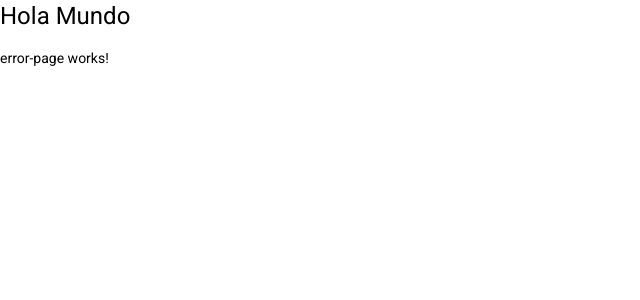
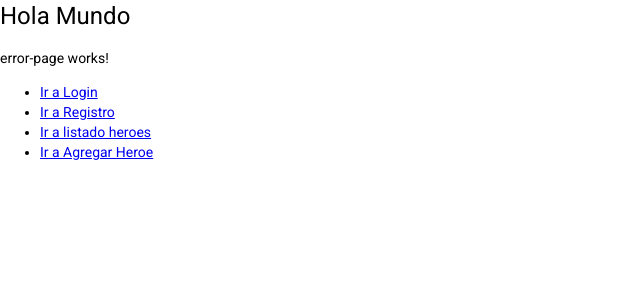
Before and after one commit to FelipeEspinozaa/Angular_heroesApp, an Angular app: page /404 in a window 1280 px wide. Shown: the top 300 px of the page, without its empty margins (0-640 px from the left). Built offline with nearby package versions, Linux system fonts and the light colour scheme.

Commit message:
feat: rutas hijas y lazy load

```diff
--- /dev/null
+++ b/src/app/app-routing.module.ts
@@ -0,0 +1,35 @@
+import { NgModule } from '@angular/core';
+import { Routes, RouterModule } from '@angular/router';
+
+import { ErrorPageComponent } from './shared/error-page/error-page.component';
+
+const routes: Routes = [
+  {
+    path: "auth",
+    loadChildren: () => import('./auth/auth.module').then( module => module.AuthModule ) //esto es una promesa
+  },
+  {
+    path: "heroes",
+    loadChildren: () => import('./heroes/heroes.module').then( module => module.HeroesModule )
+  },
+  {
+    path: '404',
+    component: ErrorPageComponent
+  },
+  {
+    path: "**",
+    // component: ErrorPageComponent
+    redirectTo: '404'
+  }
+]
+
+
+@NgModule({
+  imports: [
+    RouterModule.forRoot( routes )
+  ],
+  exports: [
+    RouterModule
+  ]
+})
+export class AppRoutingModule { }
--- a/src/app/app.component.html
+++ b/src/app/app.component.html
@@ -1,3 +1,3 @@
 <h1>Hola Mundo</h1>
 
-<app-error-page></app-error-page>
+<router-outlet></router-outlet>
--- a/src/app/auth/auth.module.ts
+++ b/src/app/auth/auth.module.ts
@@ -1,7 +1,10 @@
 import { NgModule } from '@angular/core';
 import { CommonModule } from '@angular/common';
+
+
 import { LoginComponent } from './pages/login/login.component';
 import { RegistroComponent } from './pages/registro/registro.component';
+import { AuthRoutingModule } from './auth-routing.module';
 
 
 
@@ -11,7 +14,8 @@ import { RegistroComponent } from './pages/registro/registro.component';
     RegistroComponent
   ],
   imports: [
-    CommonModule
+    CommonModule,
+    AuthRoutingModule
   ]
 })
 export class AuthModule { }
--- a/src/app/heroes/heroes.module.ts
+++ b/src/app/heroes/heroes.module.ts
@@ -5,6 +5,8 @@ import { BuscarComponent } from './pages/buscar/buscar.component';
 import { HeroeComponent } from './pages/heroe/heroe.component';
 import { HomeComponent } from './pages/home/home.component';
 import { ListadoComponent } from './pages/listado/listado.component';
+
+import { HeroesRoutingModule } from './heroes-routing.module';
 
 
 
@@ -17,7 +19,8 @@ import { ListadoComponent } from './pages/listado/listado.component';
     ListadoComponent
   ],
   imports: [
-    CommonModule
+    CommonModule,
+    HeroesRoutingModule
   ]
 })
 export class HeroesModule { }
--- a/src/app/shared/error-page/error-page.component.html
+++ b/src/app/shared/error-page/error-page.component.html
@@ -1 +1,27 @@
 <p>error-page works!</p>
+
+<ul>
+    <li>
+        <a routerLink="/auth/login">
+            Ir a Login
+        </a>
+    </li>
+
+    <li>
+        <a routerLink="/auth/registro">
+            Ir a Registro
+        </a>
+    </li>
+
+    <li>
+        <a routerLink="/heroes/listado">
+            Ir a listado heroes
+        </a>
+    </li>
+
+    <li>
+        <a routerLink="/heroes/agregar">
+            Ir a Agregar Heroe
+        </a>
+    </li>
+</ul>
```
Also changed, not shown: src/app/app.module.ts (+8 -1 lines), src/app/auth/auth-routing.module.ts (added, +36 -0 lines), src/app/heroes/heroes-routing.module.ts (added, +48 -0 lines).
